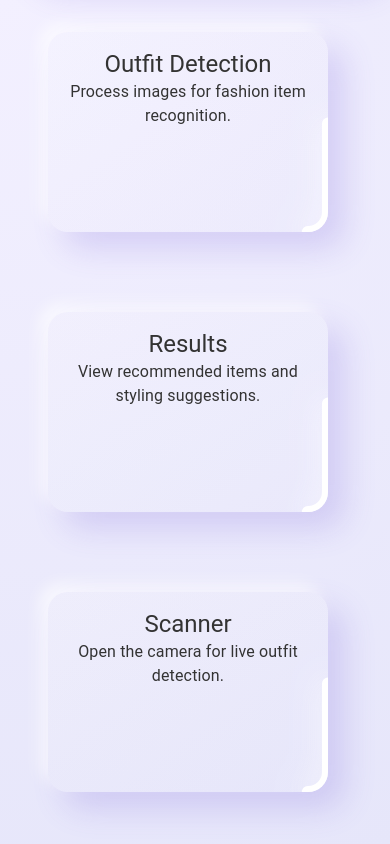
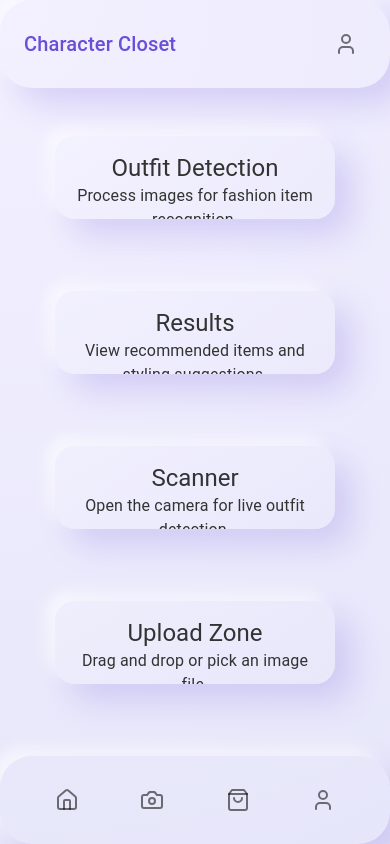
Before and after one commit to beanguap/Character-Closet, a React (Vite) app: page /dashboard in a window 390 px wide. Built offline with nearby package versions, Linux system fonts and the light colour scheme.

Commit message:
Refactor layout styles; adjust dashboard container and clay card dimensions; enhance responsiveness and remove deprecated scrollbar styles

```diff
--- a/src/styles/layout.css
+++ b/src/styles/layout.css
@@ -1,45 +1,32 @@
-/* layout.css */
 .dashboard-container {
   display: flex;
   flex-direction: column;
   height: 100vh;
-  overflow-y: auto;
-  padding: 1rem; /* Add padding around the edges */
-  scroll-snap-type: y mandatory; /* Enable scroll snapping */
+  overflow: hidden; /* Prevent scrolling */
 }
 
 .dashboard-content {
   flex: 1;
-  padding: 1rem;
   display: flex;
   flex-direction: column;
-  gap: 2rem;
-  scroll-snap-align: start; /* Snap to the start of each container */
+  align-items: center; /* Center the containers horizontally */
+  justify-content: center; /* Center the containers vertically */
+  gap: 1rem;
+  padding: 1rem;
+  overflow-y: auto;
+  scroll-snap-type: y mandatory;
 }
 
-.top-bar {
-  position: sticky;
-  top: 0;
-  z-index: 10;
-}
-
-.bottom-nav {
-  position: sticky;
-  bottom: 0;
-  z-index: 10;
-}
-
-/* Ensure cards are responsive and maintain effects */
 .clay-card {
-  position: relative;
-  width: 100%; /* Make the card width responsive */
-  max-width: 280px; /* Ensure the card doesn't exceed its original width */
-  height: auto; /* Allow height to adjust based on content */
+  width: 90%; /* Adjust width to ensure even spacing on both sides */
+  max-width: 280px; /* Ensure the card doesn't exceed a certain width */
+  height: 20vh; /* Adjust height to fit all cards within the viewport */
+  max-height: 20vh; /* Ensure the card doesn't exceed 20% of the viewport height */
   background: linear-gradient(145deg, rgba(255, 255, 255, 0.2), rgba(230, 230, 250, 0.2));
-  border-radius: 20px; /* same 20px corners */
+  border-radius: 20px;
   box-shadow: 10px 10px 20px rgba(107, 78, 216, 0.1), -10px -10px 20px rgba(255, 255, 255, 0.7);
-  overflow: hidden; /* ensures children don’t spill out */
-  margin: 1rem;
+  overflow: hidden;
+  margin: 0.5rem;
   cursor: pointer;
   transition: transform 0.3s ease, box-shadow 0.3s ease;
 }
@@ -49,45 +36,16 @@
   box-shadow: inset 6px 6px 12px rgba(107, 78, 216, 0.1), inset -6px -6px 12px rgba(255, 255, 255, 0.7);
 }
 
-/* Custom scrollbar styles */
-.dashboard-container::-webkit-scrollbar {
-  width: 16px;
+.bottom-nav {
+  position: fixed;
+  bottom: 0;
+  width: 100%;
+  display: flex;
+  justify-content: space-around;
+  align-items: center;
+  padding: var(--spacing-large);
+  background: var(--card-gradient);
+  box-shadow: var(--outer-shadow);
+  border-radius: 2rem 2rem 0 0; /* Rounded top edges */
+  z-index: 10;
 }
-
-.dashboard-container::-webkit-scrollbar-track {
-  background: var(--light-lavender);
-  border-radius: 10px;
-}
-
-.dashboard-container::-webkit-scrollbar-thumb {
-  background-color: var(--deep-lavender);
-  border-radius: 10px;
-  border: 4px solid var(--light-lavender);
-}
-
-.dashboard-container::-webkit-scrollbar-thumb:hover {
-  background-color: var(--dark-lavender);
-}
-
-/* Page indicator styles */
-.page-indicator {
-  position: fixed;
-  right: 1rem;
-  top: 50%;
-  transform: translateY(-50%);
-  display: flex;
-  flex-direction: column;
-  gap: 0.5rem;
-}
-
-.page-indicator .dot {
-  width: 12px;
-  height: 12px;
-  background: var(--lavender-gray);
-  border-radius: 50%;
-  transition: background 0.3s;
-}
-
-.page-indicator .dot.active {
-  background: var(--deep-lavender);
-}
```
